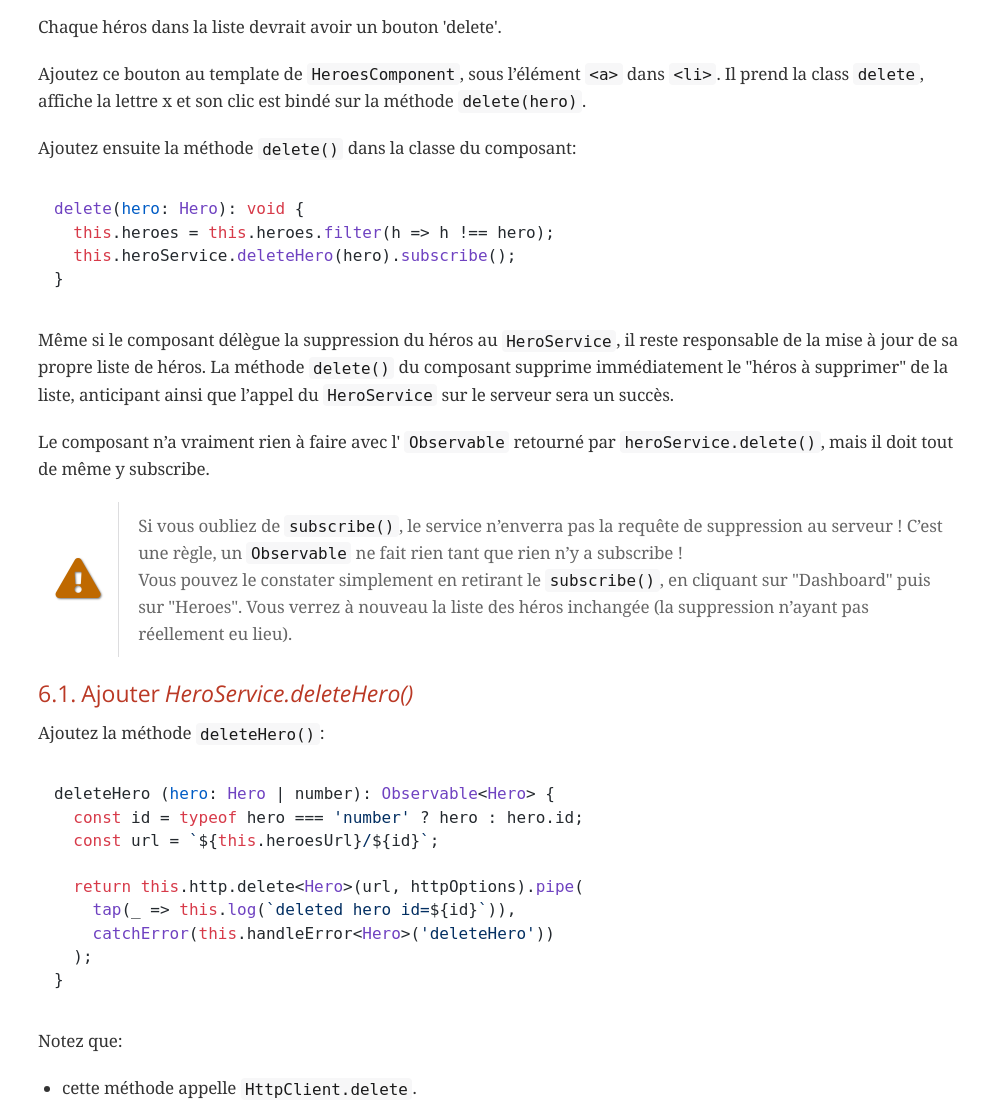
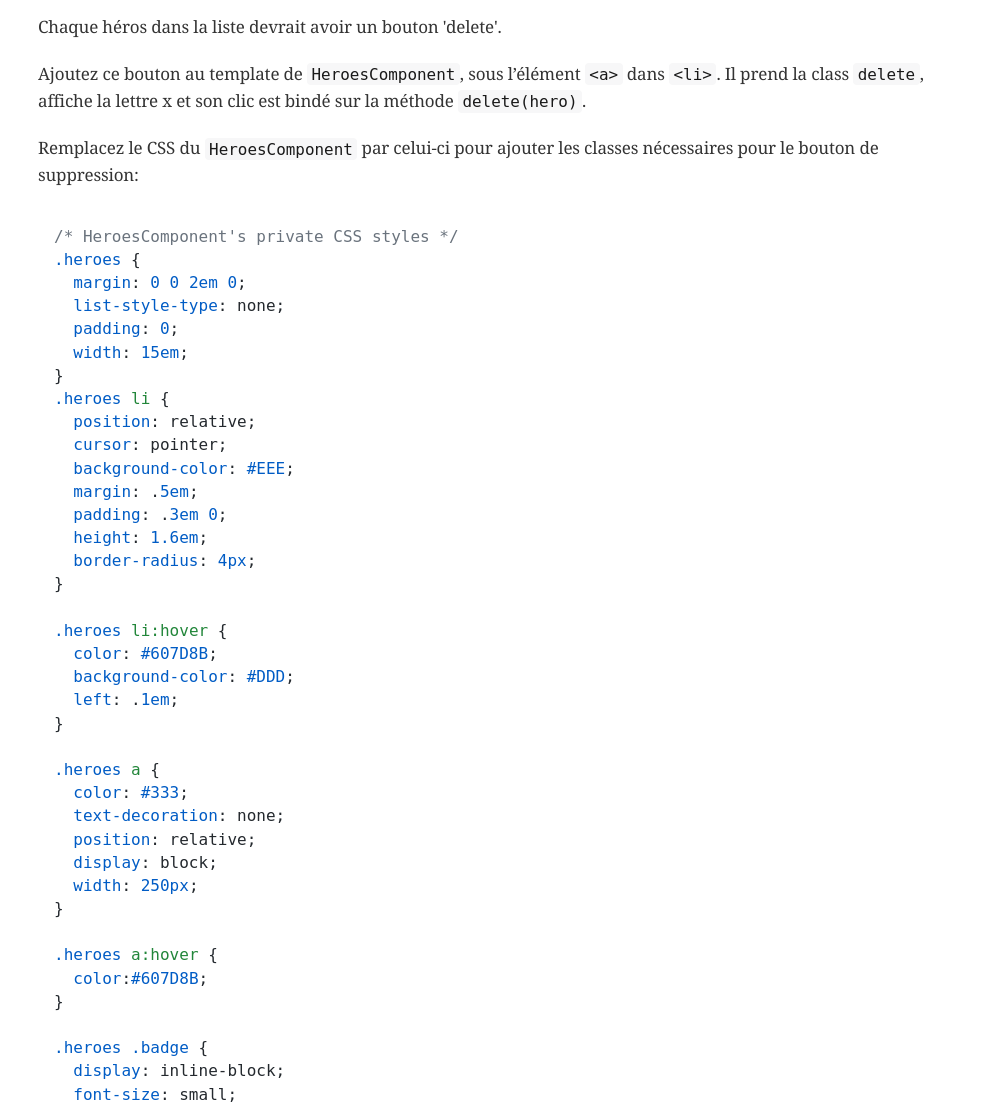
Before and after one commit to bisonfoutu/ng-sw-heroes, a website: page html/7-http.html in a window 1280 px wide. Shown: the part 9004-10109 px from the top of the page, without its empty margins (297-1280 px from the left). Drawn offline with nearby package versions, Linux system fonts and the light colour scheme; a web font is replaced by a local one.

Commit message:
fix(http): add missing heroes component css

```diff
--- a/html/7-http.html
+++ b/html/7-http.html
@@ -995,6 +995,86 @@ Vous devriez automatiquement revenir à la liste (ou au dashboard, selon la page
 Il prend la class <code>delete</code>, affiche la lettre x et son clic est bindé sur la méthode <code>delete(hero)</code>.</p>
 </div>
 <div class="paragraph">
+<p>Remplacez le CSS du <code>HeroesComponent</code> par celui-ci pour ajouter les classes nécessaires pour le bouton de suppression:</p>
+</div>
+<div class="listingblock">
+<div class="content">
+<pre class="highlightjs highlight"><code data-lang="css" class="language-css hljs">/* HeroesComponent's private CSS styles */
+.heroes {
+  margin: 0 0 2em 0;
+  list-style-type: none;
+  padding: 0;
+  width: 15em;
+}
+.heroes li {
+  position: relative;
+  cursor: pointer;
+  background-color: #EEE;
+  margin: .5em;
+  padding: .3em 0;
+  height: 1.6em;
+  border-radius: 4px;
+}
+
+.heroes li:hover {
+  color: #607D8B;
+  background-color: #DDD;
+  left: .1em;
+}
+
+.heroes a {
+  color: #333;
+  text-decoration: none;
+  position: relative;
+  display: block;
+  width: 250px;
+}
+
+.heroes a:hover {
+  color:#607D8B;
+}
+
+.heroes .badge {
+  display: inline-block;
+  font-size: small;
+  color: white;
+  padding: 0.8em 0.7em 0 0.7em;
+  background-color:#405061;
+  line-height: 1em;
+  position: relative;
+  left: -1px;
+  top: -4px;
+  height: 1.8em;
+  min-width: 16px;
+  text-align: right;
+  margin-right: .8em;
+  border-radius: 4px 0 0 4px;
+}
+
+button {
+  background-color: #eee;
+  border: none;
+  padding: 5px 10px;
+  border-radius: 4px;
+  cursor: pointer;
+  cursor: hand;
+  font-family: Arial;
+}
+
+button:hover {
+  background-color: #cfd8dc;
+}
+
+button.delete {
+  position: relative;
+  left: 194px;
+  top: -32px;
+  background-color: gray !important;
+  color: white;
+}</code></pre>
+</div>
+</div>
+<div class="paragraph">
 <p>Ajoutez ensuite la méthode <code>delete()</code> dans la classe du composant:</p>
 </div>
 <div class="listingblock">
@@ -1364,7 +1444,7 @@ Si vous avez des questions, ou que certaines notions ne sont pas claires, c&#821
 </div>
 <div id="footer">
 <div id="footer-text">
-Last updated 2019-09-13 11:43:36 +0200
+Last updated 2019-09-13 13:33:46 +0200
 </div>
 </div>
 <link rel="stylesheet" href="https://cdnjs.cloudflare.com/ajax/libs/highlight.js/9.15.6/styles/github.min.css">
```
Also changed, not shown: 1 other file.
